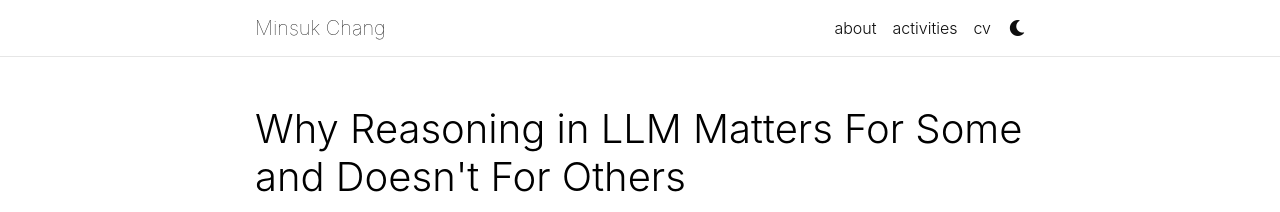
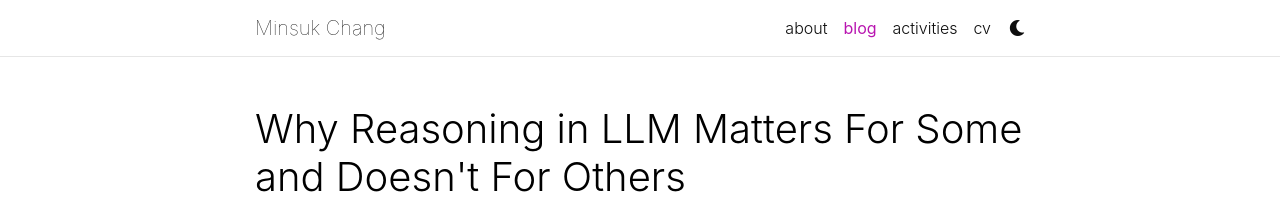
Before and after one commit to minsukchang/minsukchang.github.io, a Jekyll site: the page built from _posts/2024-09-06-first.md, in a window 1280 px wide. Shown: the top 212 px of the page. Built offline with Jekyll 4.4.1, drawn with Linux system fonts in a browser that asks for light colours; comment, search, counter and statistics services are not loaded; a style sheet for code colours, icons or effects is not loaded.

Commit message:
adding blog entries

```diff
--- a/_config.yml
+++ b/_config.yml
@@ -120,8 +120,8 @@
 # Blog
 # -----------------------------------------------------------------------------
 
-blog_name: # blog_name will be displayed in your blog page
-blog_nav_title: # your blog must have a title for it to be displayed in the nav bar
+blog_name: random thoughts # blog_name will be displayed in your blog page
+blog_nav_title: blog # your blog must have a title for it to be displayed in the nav bar
 blog_description:
 permalink: /blog/:year/:title/
 
```
Also changed, not shown: _posts/2024-09-06-first.md (line endings or trailing spaces).
